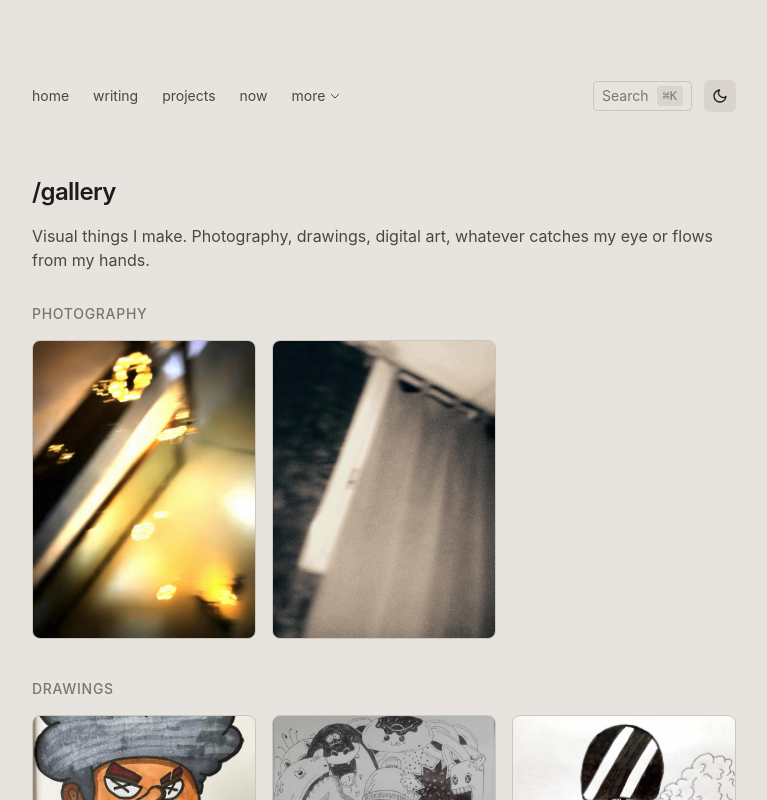
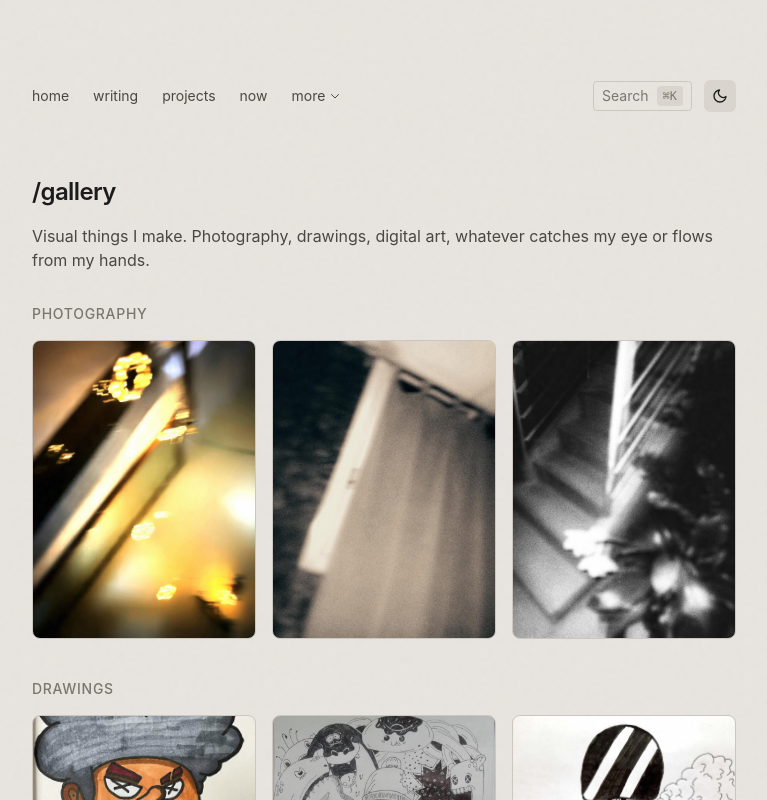
Before and after one commit to frostzt/portfolio, a Next.js app: page /gallery in a window 1280 px wide. Shown: the top 800 px of the page, without its empty margins (256-1023 px from the left). Built offline with nearby package versions, Linux system fonts and the light colour scheme.

Commit message:
chore: updated gallery

```diff
--- a/app/gallery/page.tsx
+++ b/app/gallery/page.tsx
@@ -21,6 +21,11 @@ const photographyPosts: GalleryItem[] = [
     src: '/gallery/photography-2.jpg',
     alt: 'In plain sight',
     instagramUrl: 'https://www.instagram.com/p/DUb1EnpE98r/',
+  },
+  {
+    src: '/gallery/photography-3.jpg',
+    alt: 'Were for her',
+    instagramUrl: 'https://www.instagram.com/p/DUeF2JRE-zj/',
   },
 ]
 
```
Also changed, not shown: public/gallery/photography-3.jpg (added).
